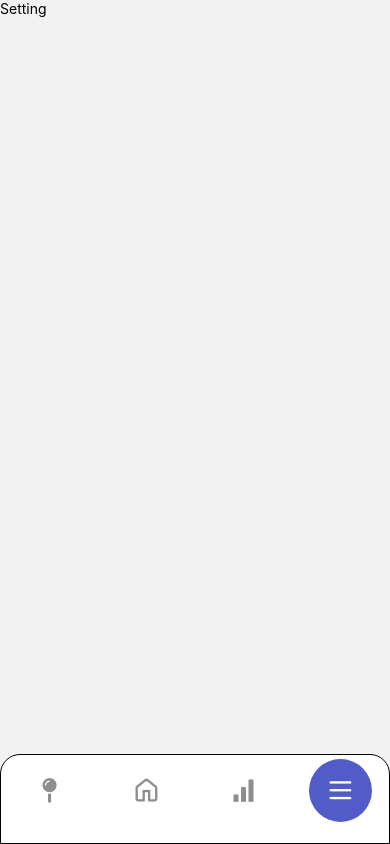
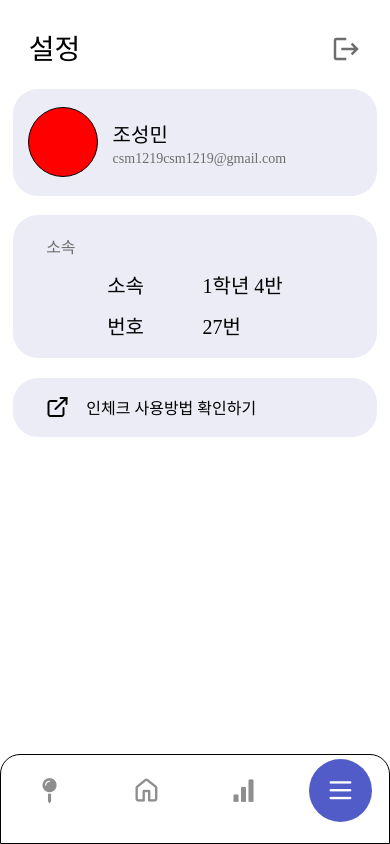
Before and after one commit to SID12g/incheck, a React Native app: screen /Setting in a window 390 px wide. Built offline with nearby package versions, Linux system fonts and the light colour scheme.

Commit message:
feat : setting screen little

```diff
--- a/screens/member/SettingScreen.tsx
+++ b/screens/member/SettingScreen.tsx
@@ -1,9 +1,165 @@
-import { Text, View } from "react-native";
+import { StyleSheet, Text, TouchableOpacity, View } from "react-native";
+import { Dimensions } from 'react-native';
+import { ScrollView } from "react-native-gesture-handler";
+import { SafeAreaView } from "react-native-safe-area-context";
+import MaterialIcons from 'react-native-vector-icons/MaterialIcons';
+import Feather from 'react-native-vector-icons/Feather';
+const windowWidth = Dimensions.get('window').width / 393;
+const windowHeight = Dimensions.get('window').height / 852;
+
 
 export default function MemberSettingScreen() {
     return (
-        <View>
-            <Text>Setting</Text>
-        </View>
+        <ScrollView>
+            <SafeAreaView style={styles.root}>
+                <View>
+                    <View style={styles.topLine}>
+                        <Text style={styles.title}>설정</Text>
+                        <TouchableOpacity>
+                            <MaterialIcons style={styles.logoutIcon} name="logout" color='#6D6D6D' size={30} />
+                        </TouchableOpacity>
+                    </View>
+                    <View style={styles.profileWrap}>
+                        <View style={styles.profileImg}></View>
+                        <View style={styles.textWrap}>
+                            <Text style={styles.userName}>조성민</Text>
+                            <Text style={styles.userEmail}>csm1219csm1219@gmail.com</Text>
+                        </View>
+                    </View>
+                    <View style={styles.userHomeTownWrap}>
+
+                        <Text style={styles.frameText}>소속</Text>
+                        <View style={styles.userHomeTown}>
+                            <Text style={styles.homeTownTitle}>소속</Text>
+                            <Text style={styles.homeTownContent}>1학년 4반</Text>
+                        </View>
+                        <View style={styles.userHomeTown}>
+                            <Text style={styles.homeTownTitle}>번호</Text>
+                            <Text style={styles.homeTownContent}>27번</Text>
+                        </View>
+
+                    </View>
+                    <TouchableOpacity>
+                            <View style={styles.directBtn}>
+                                <Feather style={styles.directIcon} name='external-link' color='black' size={24} />
+                                <Text style={styles.directText}>인체크 사용방법 확인하기</Text>
+                            </View>
+                        </TouchableOpacity>
+                </View>
+            </SafeAreaView>
+        </ScrollView>
     )
 }
+
+const styles = StyleSheet.create({
+    root: {
+        backgroundColor: 'white',
+        width: windowWidth * 393,
+        height: windowHeight * 852,
+    },
+    topLine: {
+        flexDirection: 'row',
+        alignItems: 'center',
+    },
+    title: {
+        color: 'black',
+        fontSize: 28,
+        fontFamily: 'Pretendard-SemiBold',
+        marginLeft: windowWidth * 29,
+        marginTop: windowHeight * 27,
+    },
+    logoutIcon: {
+        marginLeft: windowWidth * 253,
+        marginTop: windowHeight * 31,
+    },
+    profileWrap: {
+        alignSelf: 'center',
+        width: windowWidth * 366,
+        height: windowHeight * 108,
+        backgroundColor: '#EBECF5',
+        borderRadius: 25,
+        flexDirection: 'row',
+        marginTop: windowHeight * 22,
+    },
+    profileImg: {
+        width: windowWidth * 70,
+        height: windowHeight * 70,
+        backgroundColor: 'red',
+        borderRadius: 100,
+        borderWidth: 1,
+        borderColor: 'black',
+        marginLeft: windowWidth * 15,
+        marginTop: windowHeight * 19,
+    },
+    textWrap: {
+        width: windowWidth * 209,
+        height: windowHeight * 55,
+        marginTop: windowHeight * 31,
+        marginLeft: windowWidth * 15,
+    },
+    userName: {
+        fontSize: 20,
+        fontFamily: 'Pretendard-SemiBold',
+        color: 'black',
+    },
+    userEmail: {
+        fontSize: 14,
+        fontFamily: 'Pretendard-SemiBold',
+        color: '#6D6D6D',
+        marginTop: windowHeight * 3
+    },
+    userHomeTownWrap: {
+        width: windowWidth * 366,
+        height: windowHeight * 144,
+        backgroundColor: '#EBECF5',
+        borderRadius: 25,
+        alignSelf: 'center',
+        marginTop: windowHeight * 20,
+    },
+    frameText: {
+        color: '#6D6D6D',
+        fontSize: 16,
+        fontFamily: 'Pretendard-SemiBold',
+        marginLeft: windowWidth * 33,
+        marginTop: windowHeight * 19,
+    },
+    userHomeTown: {
+        flexDirection: 'row',
+        alignSelf: 'center',
+        width: windowWidth*177,
+        height: windowHeight*29,
+        marginTop: windowHeight*12,
+    },
+    homeTownTitle: {
+        fontSize: 20,
+        fontFamily: 'Pretendard-SemiBold',
+        color: 'black',
+        marginRight: windowWidth * 59,
+    },
+    homeTownContent: {
+        fontSize: 20,
+        fontFamily: 'Pretendard-SemiBold',
+        color: 'black',
+    },
+    directBtn: {
+        width: windowWidth*366,
+        height: windowHeight*60,
+        backgroundColor: '#EBECF5',
+        borderRadius: 25,
+        marginTop: windowHeight*20,
+        flexDirection: 'row',
+        alignSelf: 'center',
+        alignItems: 'center',
+        justifyContent: 'center'
+    },
+    directIcon: {
+        marginRight: windowWidth*17,
+        marginLeft: windowWidth*-30,
+    },
+    directText: {
+        fontSize: 16,
+        fontFamily: 'Pretendard-Medium',
+        color: 'black',
+        marginRight: windowWidth * 59,
+    },
+})
```
